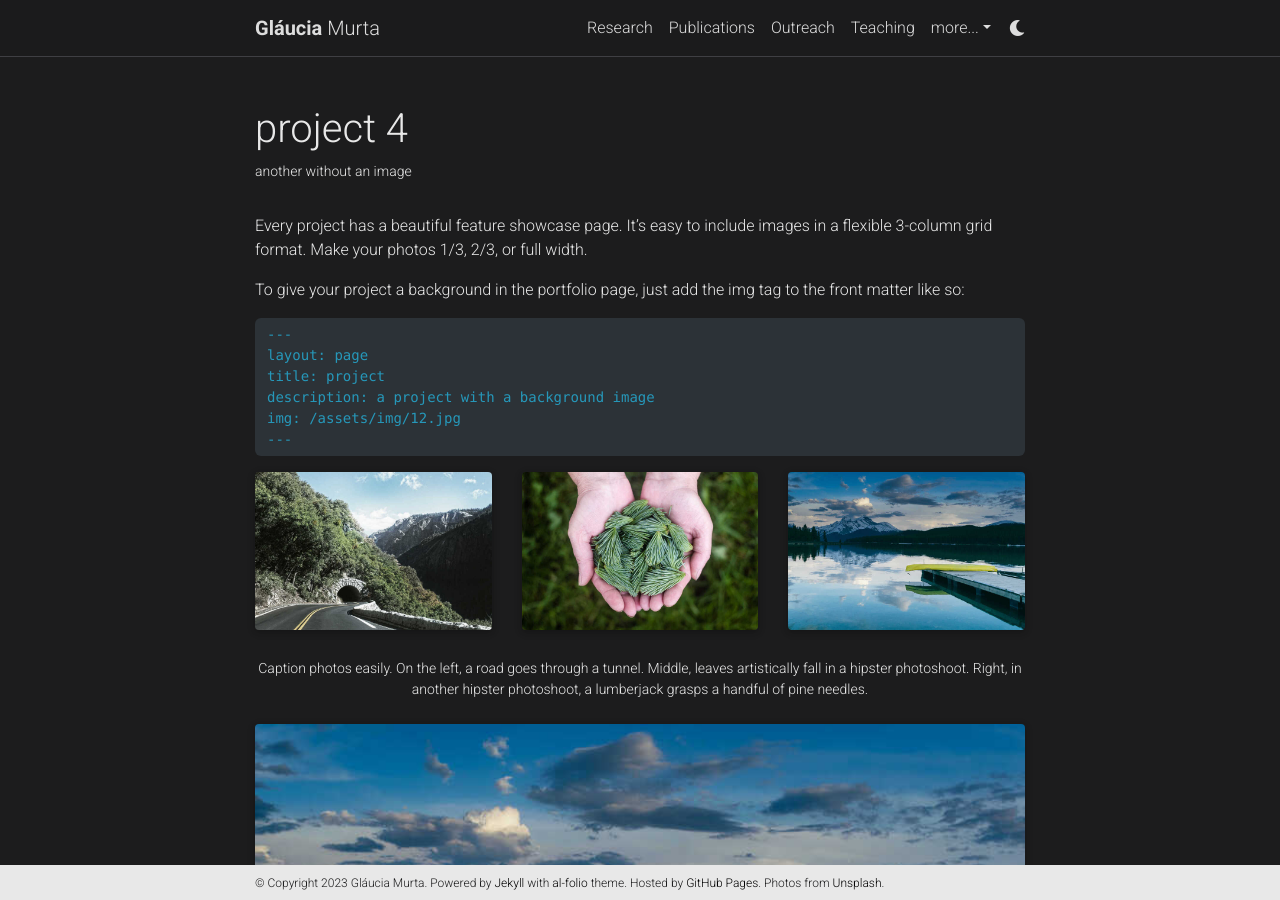
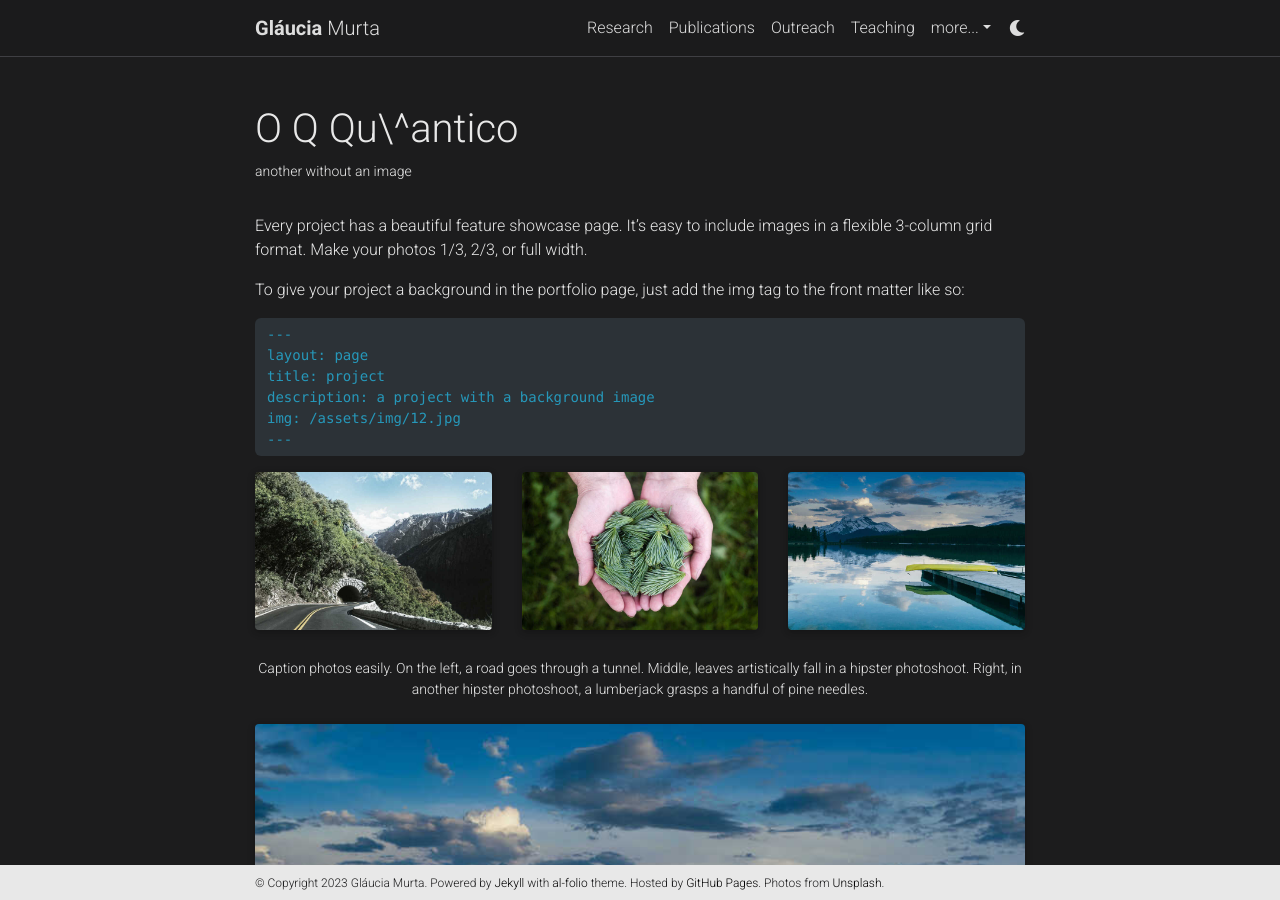
Before and after one commit to glauciamg/glauciamg.github.io, a Jekyll site: the page built from _projects/4_project.md, in a window 1280 px wide and 900 px high. Built offline with Jekyll 4.4.1, drawn with Linux system fonts in a browser that asks for light colours; full-size pictures stand in for the smaller copies a plugin makes; comment, search, counter and statistics services are not loaded; a style sheet for code colours, icons or effects is not loaded.

Commit message:
Update 4_project.md

```diff
--- a/_projects/4_project.md
+++ b/_projects/4_project.md
@@ -1,9 +1,10 @@
 ---
 layout: page
-title: project 4
+title: O Q Qu\^antico
 description: another without an image
 img:
 importance: 3
+redirect: https://unsplash.com
 category: outreach
 ---
 
```
